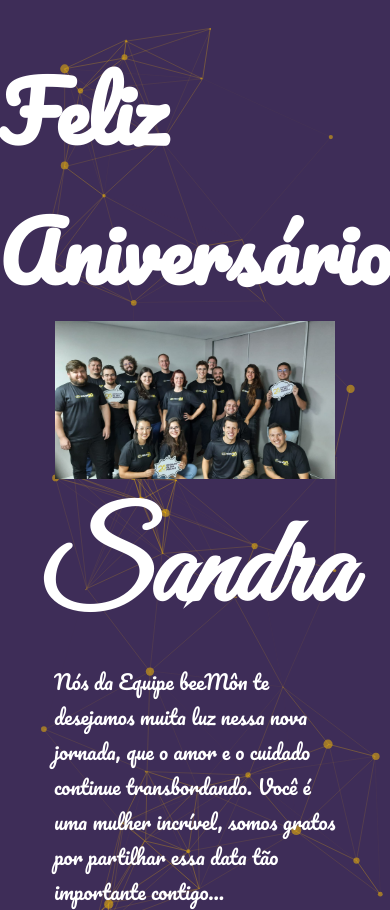
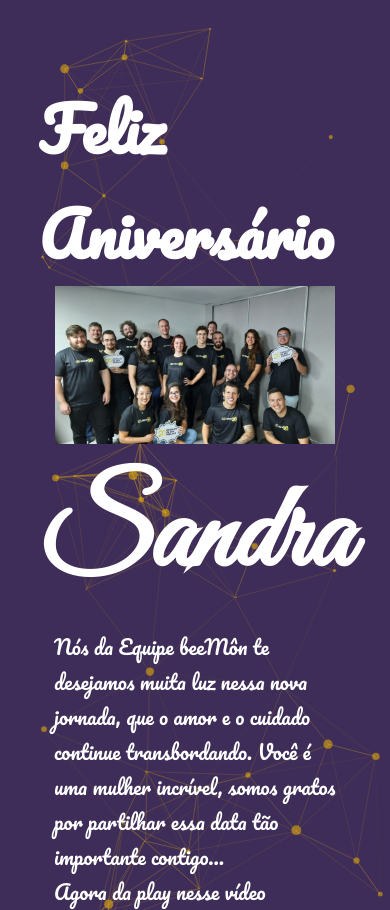
Before and after one commit to Perceu/happy-birthday, a Django app: page / in a window 390 px wide. Shown: the top 910 px of the page. Run offline with Django 4.2, Linux system fonts and the light colour scheme.

Commit message:
ajustado para no celular reduzir a fonte do h1

```diff
--- a/happy_birthday/core/static/css/style.css
+++ b/happy_birthday/core/static/css/style.css
@@ -44,6 +44,16 @@
     font-family: 'Pacifico', cursive;
     color: #fff;
 }
+
+@media (max-width: 575.98px) {
+    h1{
+        font-size: 6rem;
+        font-family: 'Pacifico', cursive;
+        color: #fff;
+    }
+
+}
+
 h2{
     margin-top: 20px;
     font-size: 12rem;
```
